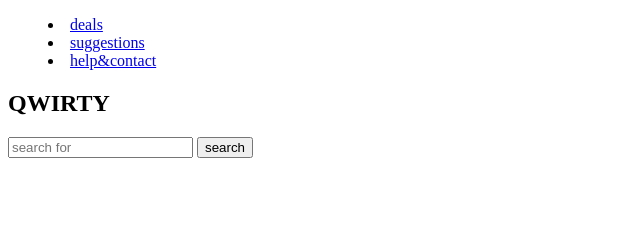
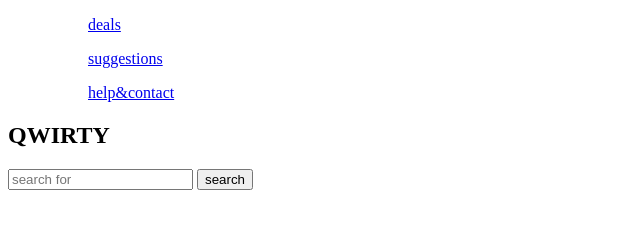
Before and after one commit to DanielG1298/QWIRTY, a plain HTML site: page index.html in a window 1280 px wide. Shown: the whole page, without its empty margins (0-640 px from the left). Drawn offline with Linux system fonts and the light colour scheme.

Commit message:
intial commit

```diff
--- a/index.html
+++ b/index.html
@@ -10,15 +10,15 @@
         <nav>
         <div class="container">
             <menu>
-               <li>
+               <ul>
                 <a href="#">deals</a>
-               </li>
-               <li>
+               </ul>
+               <ul>
                 <a href="#">suggestions</a>
-               </li>
-               <li>
+               </ul>
+               <ul>
                 <a href="#">help&contact</a>
-               </li>
+               </ul>
             </menu>
         </div>
         <div class="bottombar">
--- a/topbar.css
+++ b/topbar.css
@@ -0,0 +1,5 @@
+.container{display:flex;
+    flex-direction:column;
+    max-width: fit-content;
+    list-style:none;
+}
```
